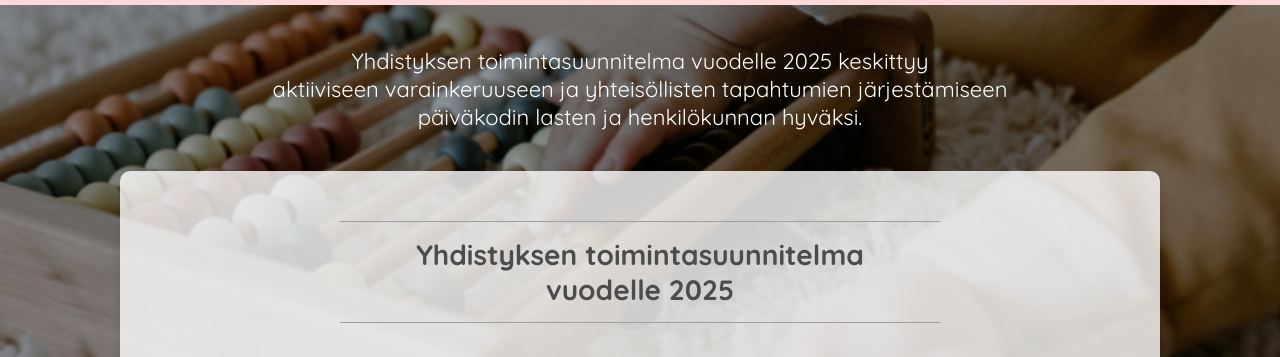
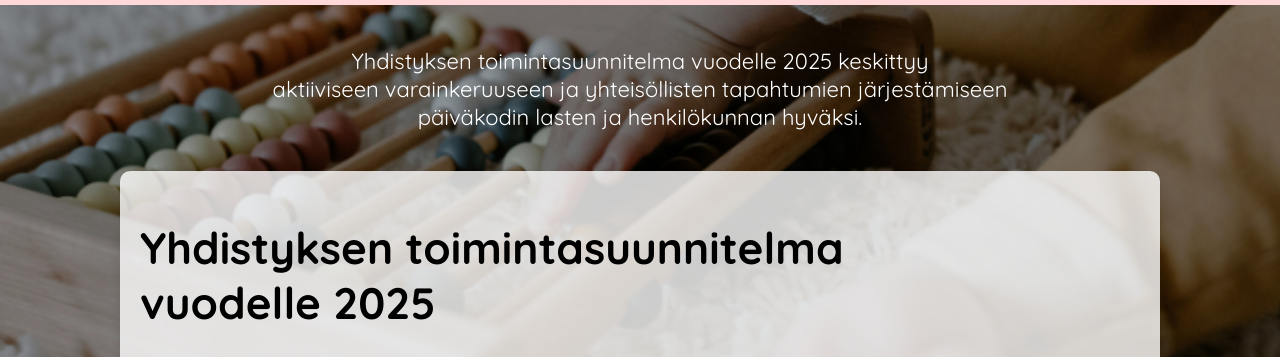
Before and after one commit to tanssikallion/yhdistys, a plain HTML site: page Tapahtumat.html in a window 1280 px wide. Shown: the part 375-732 px from the top of the page. Drawn offline with Linux system fonts and the light colour scheme.

Commit message:
Update Tapahtumat.html

```diff
--- a/Tapahtumat.html
+++ b/Tapahtumat.html
@@ -1,7 +1,7 @@
 <!DOCTYPE html>
 <html lang="fi">
 <head>
-<title>Tanssikallion päiväkodin vanhempainyhdistys - Etusivu</title>
+<title>Tanssikallion päiväkodin vanhempainyhdistys - Tapahtumat</title>
 <meta charset="UTF-8">
     <link rel="stylesheet" href="login-button.css">
     <link rel="stylesheet" href="Header.css">
@@ -42,7 +42,6 @@
             </div>
         </div>
     </header>
-
     <div class="login">
         <a href="https://drive.google.com/drive/my-drive" class="header__button">
             <span class="header__button-icon">
@@ -54,7 +53,6 @@
             Kirjaudu sisään
         </a>
     </div>
-
     <script>
         const hamMenu = document.querySelector('.ham-menu');
         const offScreenMenu = document.querySelector('.off-screen-menu');
@@ -75,10 +73,10 @@
 
     <main>
         <p>Yhdistyksen toimintasuunnitelma vuodelle 2025 keskittyy<br>aktiiviseen varainkeruuseen ja yhteisöllisten tapahtumien järjestämiseen<br>päiväkodin lasten ja henkilökunnan hyväksi. </p>
-        </p>
-    </p>
+
+
     <div class="content-box">
-            <h2>Yhdistyksen toimintasuunnitelma<br>vuodelle 2025</h2>
+            <h1>Yhdistyksen toimintasuunnitelma<br>vuodelle 2025</h1>
             <table>
                 <tr>
                     <th>Tammikuu</th>
@@ -150,10 +148,7 @@
                     </td>
                 </tr>
             </table>
-
-            </body>
-            </html>
-            </div>
+        </div>
 </main>
 <footer>
     <div class="footer-left">
```
